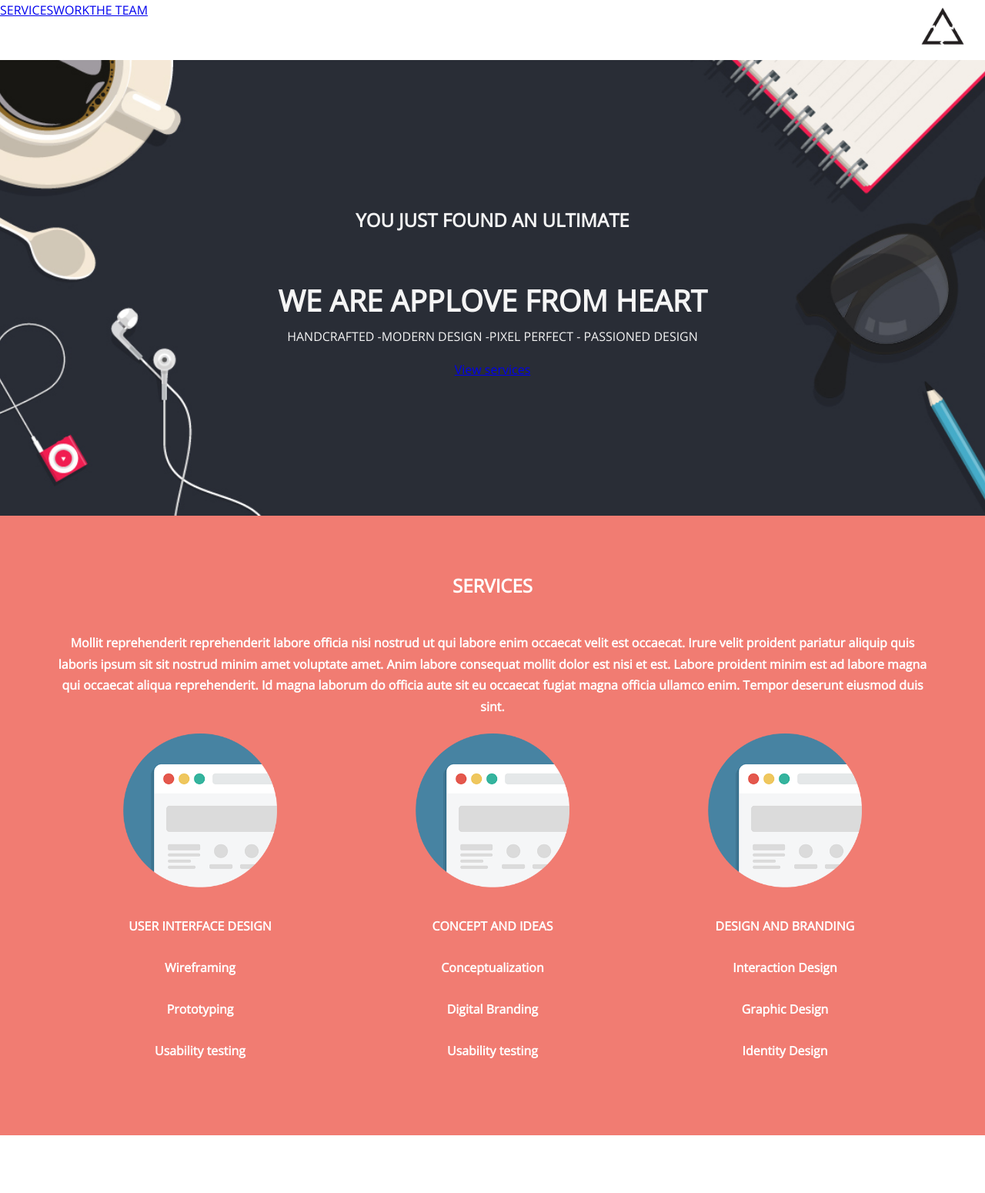
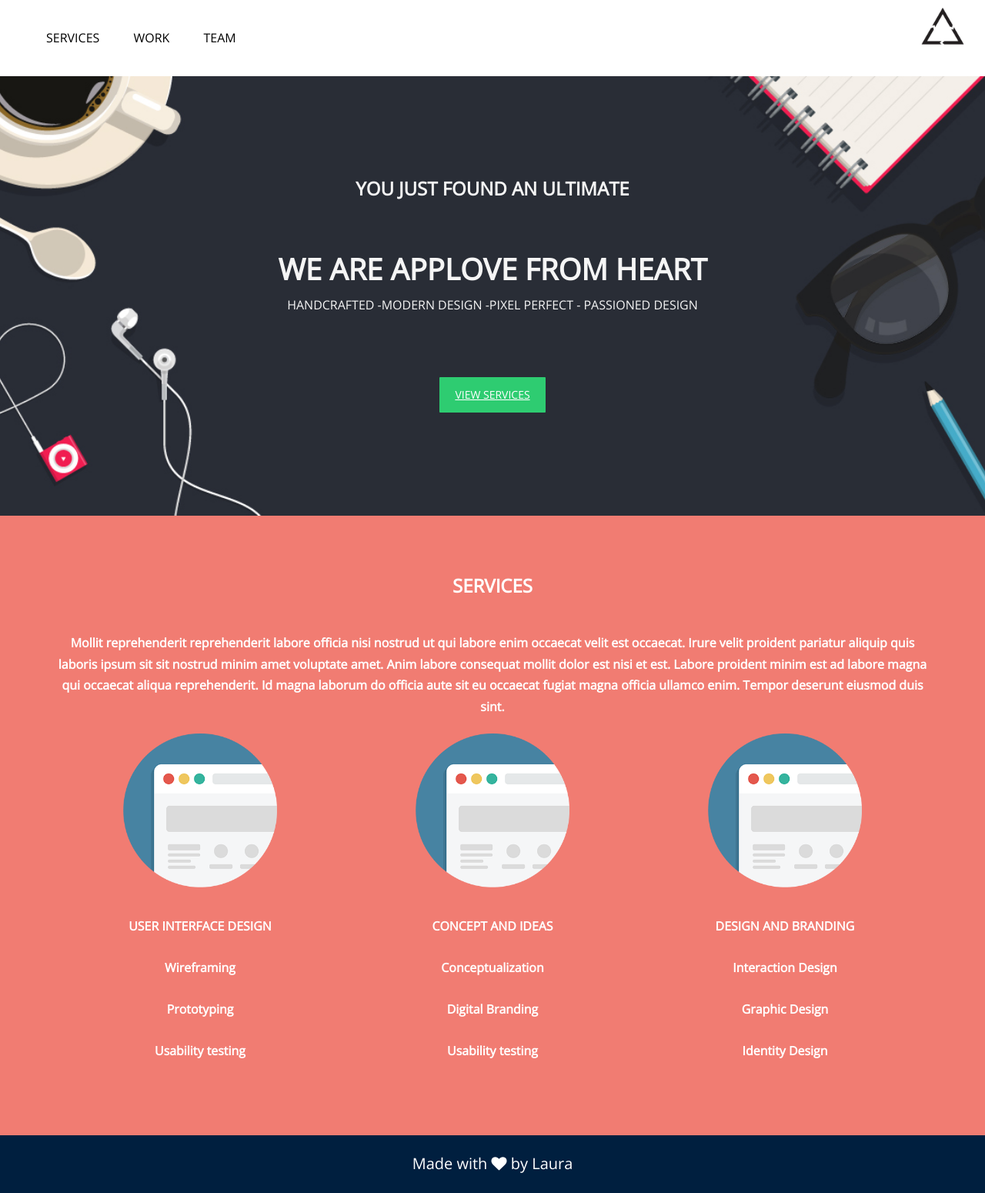
Before and after one commit to laureenpe/app-love-flex, a plain HTML site: page index.html in a window 1280 px wide. Shown: the whole page at 77% size. Before the commit the page ends 1475 px from the top, so only its background shows below. Drawn offline with nearby package versions, Linux system fonts and the light colour scheme.

Commit message:
updated guided

```diff
--- a/css/common.css
+++ b/css/common.css
@@ -14,65 +14,3 @@
 .text-uppercase {
   text-transform: uppercase;
 }
-
-/*COntenedor Flexbox*/
-.flex-container{
-  display: flex;
-}
-
-/*MEnu*/
-.menu{
-  background-color: white;
-  position: fixed;
-  top: 0;
-  left: 0;
-  width: 100%;
-}
-.menu.flex-container{
-  justify-content: flex-start;
-}
-.logo-container{
-  margin-left: auto;
-  margin-right: 20px;
-}
-.flex-container .logo{
-  width: 70px;
-  height: 70px;
-}
-/*HOME*/
-#home{
-  height: 600px;
-  margin-top: 70px;
-
-  background-image: url(../assets/images/bg-home.jpg);
-  background-position: center;
-  background-size: cover;
-  background-attachment: fixed;
-  background-repeat: no-repeat;
-
-  justify-content: center;
-  align-items: center;
-  flex-direction: column;
-
-  color: whitesmoke;
-}
-
-.text-home{
-  font-size: 2.4em;
-}
-
-/*SERVICES*/
-#services{
-  background-color: #F17C72;
-  text-align: center;
-  color: #fff;
-  padding: 70px;
-}
-#services.flex-container{
-  justify-content: space-around;
-  flex-wrap: wrap;
-}
-.box-services{
-  font-size: 1.2em;
-  font-weight: bold;
-}
--- a/css/main.css
+++ b/css/main.css
@@ -6,3 +6,101 @@ body {
   /* Enlaza la tipografia Open Sans */
   font-family: 'Open Sans', sans-serif;
 }
+
+.flex-container{
+    display: flex;
+}
+.link{
+    text-decoration: none;
+
+}
+
+nav ul li {
+    list-style: none;
+    /*para poner los enlaces en row*/
+    display: inline-block;
+    padding: 20px;
+    color: black;
+}
+.menu a{
+  color: black;
+}
+.menu{
+    background-color: white;
+    position: fixed;
+    top: 0;
+    left: 0;
+    width: 100%;
+}
+.menu.flex-container{
+    justify-content: flex-start;
+}
+.logo-container{
+    margin-left: auto;
+    margin-right: 20px;
+}
+.flex-container .logo{
+    width: 70px;
+    height: 70px;
+}
+
+
+/*HOme*/
+#home{
+  height: 600px;
+  margin-top: 70px;
+  background-image: url("../assets/images/bg-home.jpg");
+  background-position: center;
+  background-size: cover;
+  background-attachment: fixed;
+  background-repeat: no-repeat;
+  justify-content: center;
+  align-items: center;
+  flex-direction: column;
+  color: whitesmoke;
+}
+.text-home{
+  font-size: 2.4em;
+}
+/*button*/
+.btn-home {
+    background: #2Ecc71;
+    color: #fff;
+    padding: 11px 20px;
+    border-radius: 1px;
+    font-weight: 500;
+    text-transform: uppercase;
+    margin-top: 63px;
+    display: inline-block;
+    font-size: 14px;
+}
+/*SERVICES*/
+#services{
+  background-color: #F17C72;
+  text-align: center;
+  color: white;
+  padding: 70px;
+}
+
+#services.flex-container{
+  justify-content: space-around;
+  flex-wrap: wrap;
+}
+.box-services{
+  font-size: 1.2em;
+  font-weight: bold;
+}
+
+
+/*FOOTER*/
+footer{
+  background-color: #001F3F;
+
+}
+footer p{
+  text-align: center;
+  color: white;
+  font-size: 20px;
+  margin: 0 auto;
+  padding: 20px;
+}
--- a/index.html
+++ b/index.html
@@ -17,12 +17,17 @@
 </head>
 
 <body>
-	<nav class="menu flex-container">
-		<a href="#" class="text-uppercase link">Services</a>
-		<a href="#" class="text-uppercase link">Work</a>
-		<a href="#" class="text-uppercase link">The team</a>
-		<div class="logo-container">
-			<img src="assets/images/logo-r.png" class="logo" alt="Logo" width="70">
+	<nav>
+		<div class="menu flex-container">
+			<ul>
+				<li><a href="#" class="text-uppercase link">Services</a></li>
+				<li><a href="#" class="text-uppercase link">Work</a></li>
+				<li><a href="#" class="text-uppercase link">Team</a></li>
+			</ul>
+			<div class="logo-container">
+				<img src="assets/images/logo-r.png" class="logo" alt="logo" width="70">
+
+			</div>
 
 		</div>
 	</nav>
@@ -62,7 +67,9 @@
 		</div>
 
 	</section>
-
+	<footer>
+		<p> Made with  <i class="fa fa-heart" aria-hidden="true"></i> by Laura</p>
+	</footer>
 
 </body>
 
```
